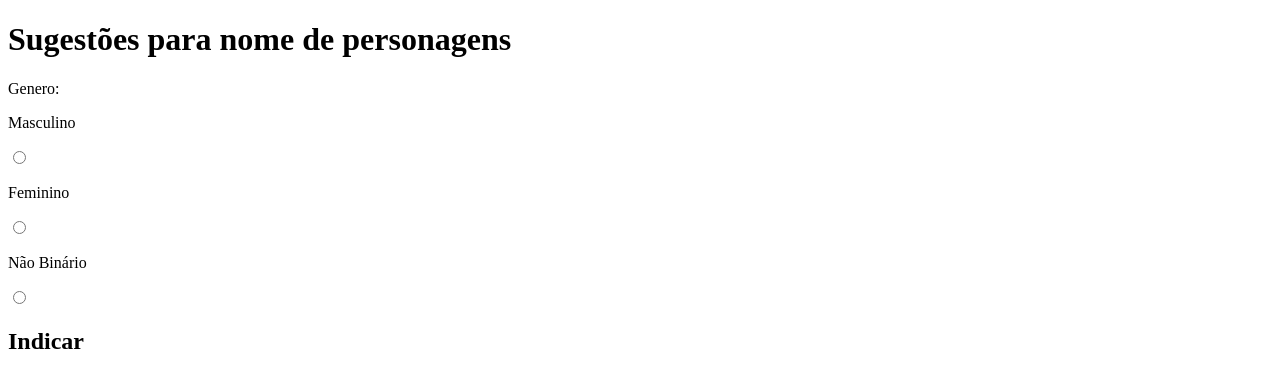
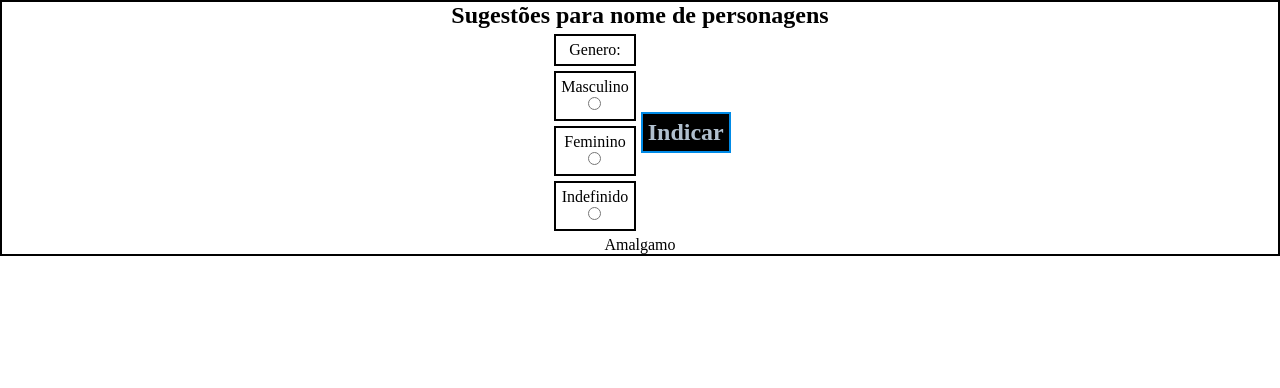
Before and after one commit to KleitonMQ/RoleplayNaming, a plain HTML site: page index.html in a window 1280 px wide. Drawn offline with Linux system fonts and the light colour scheme.

Commit message:
alterado estrutura das divs no html para organizar melhor e criado arquivo do css com algumas estilizacoes para o botao e para as div de genero.

```diff
--- /dev/null
+++ b/index.css
@@ -0,0 +1,47 @@
+body, h1, h2, h3, h4, h5, h6, p, ul, ol, li, dl, dt, dd, form, fieldset, legend, button, input, textarea, blockquote {
+    margin: 0;
+    padding: 0;
+    border: 0;
+  }
+
+  section {
+      display: flex;
+      flex-direction: column;
+      justify-content: center;
+      align-items: center;
+      border: 2px solid #000;
+  }
+
+  form{
+    display: flex;
+    justify-content: center;
+    align-items: center;
+  }
+
+  .genero{
+    border: 2px solid #000;
+    display: flex;
+    flex-direction: column;
+    justify-content: center;
+    align-items: center;
+    padding: 5px;
+    margin: 5px;
+    cursor: pointer;
+  }
+
+  .genero:hover{
+    border-color: blue;
+  }
+
+  .botao{
+    border: 2px solid #008ae6;
+    padding: 5px;
+    cursor: pointer;
+    color: rgba(197, 214, 230, 0.897);
+    background-color: #000;
+  }
+
+  .botao:hover{
+    border-color: #f3df6c;
+    color: #f3df6c;
+  }
--- a/index.html
+++ b/index.html
@@ -1,32 +1,49 @@
 <!DOCTYPE html>
 <html lang="pt-br">
+
 <head>
     <meta charset="UTF-8">
     <meta name="viewport" content="width=device-width, initial-scale=1.0">
-    <title>Document</title>
+    <title>RoleplayGaming</title>
+    <link rel="stylesheet" href="index.css">
 </head>
+
 <body>
+
+    <section>
         <h1>Sugestões para nome de personagens</h1>
 
         <form action="">
+
+            <div class="generos">
+                <div class="genero">
                     <p>Genero: </p>
+                </div>
                 <div class="genero">
-            <p>Masculino</p> <p><input type="radio" name="genero" value="masculino"></p>
+                    <p>Masculino</p>
+                    <p><input type="radio" name="genero" value="masculino"></p>
                 </div>
 
                 <div class="genero">
-            <p>Feminino</p> <p><input type="radio" name="genero" value="fenimino"> </p>
+                    <p>Feminino</p>
+                    <p><input type="radio" name="genero" value="fenimino"> </p>
                 </div>
 
                 <div class="genero">
-            <p>Não Binário</p> <p><input type="radio" name="genero" type="naobinario"></p>
+                    <p>Indefinido</p>
+                    <p><input type="radio" name="genero" type="Indefinido"></p>
+                </div>
             </div>
 
             <div class="botao">
-            <h2>Indicar
-            </h2>
+                <h2>Indicar</h2>
             </div>
         </form>
 
+        <div class="indicacao">
+            <label class="sorteado" id="sorteado">Amalgamo</label>
+        </div>
+    </section>
 </body>
+
 </html>
```
Lines whose indentation alone changed are shown as unchanged.
